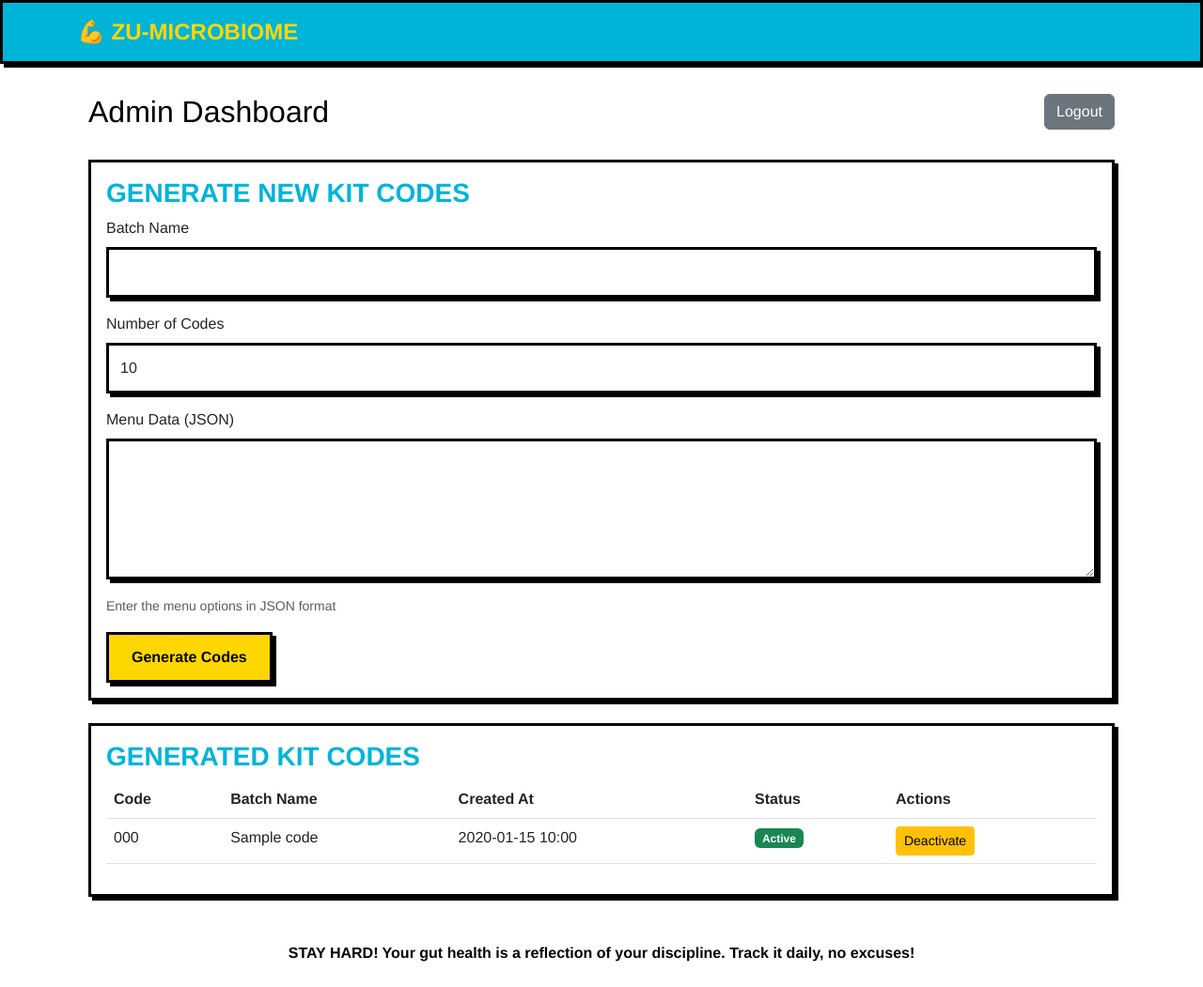
After one commit to dhruv1710/ZuMicrobiome, a Flask app: page /admin/dashboard in a window 1280 px wide. The commit adds this page. Shown: the whole page at 94% size. Run offline with Flask 3, Linux system fonts and the light colour scheme; the visitor is signed in with stand-in values (Sample User, id 1); tables that the repository leaves empty hold one stand-in row (values such as "Sample post"); some libraries are stand-ins or nearby versions; some web fonts are replaced.

Commit message:
Agent query: Can you try logging in with the default admin credentials (username: admin, password: admin123) and check if you can access the admin dashboard?
Add admin authentication and kit code generation features.

Screenshot: https://storage.googleapis.com/screenshot-production-us-central1/423c0b6b-0484-4536-bf4e-8baa424122f3/c1b2ecdb-243b-4aa3-bb86-6218d34ed311.jpg

```diff
--- a/app.py
+++ b/app.py
@@ -1,14 +1,11 @@
 import os
-from flask import Flask, render_template, jsonify, request
+from flask import Flask, render_template, jsonify, request, redirect, url_for, session, flash
 from flask_sqlalchemy import SQLAlchemy
 from sqlalchemy.orm import DeclarativeBase
 import logging
 from datetime import datetime, timedelta
 from sqlalchemy import func
-from cryptography.fernet import Fernet
-from cryptography.hazmat.primitives import hashes
-from cryptography.hazmat.primitives.kdf.pbkdf2 import PBKDF2HMAC
-import base64
+from werkzeug.security import generate_password_hash, check_password_hash
 import json
 
 # Configure logging
@@ -33,6 +30,16 @@ app.config["SQLALCHEMY_ENGINE_OPTIONS"] = {
 
 db.init_app(app)
 
+# Admin authentication decorator
+def admin_required(f):
+    from functools import wraps
+    @wraps(f)
+    def decorated_function(*args, **kwargs):
+        if 'admin_id' not in session:
+            return redirect(url_for('admin_login'))
+        return f(*args, **kwargs)
+    return decorated_function
+
 @app.route('/')
 def index():
     return render_template('index.html')
@@ -43,9 +50,79 @@ def track():
 
 @app.route('/validate-kit/<kit_id>')
 def validate_kit(kit_id):
-    from models import AnonymousUser
+    from models import AnonymousUser, Admin
+    # Check if it's an admin code
+    admin = Admin.query.filter_by(username=kit_id).first()
+    if admin:
+        session['admin_id'] = admin.id
+        return jsonify({"valid": True, "is_admin": True})
+
+    # Check if it's a regular kit
     user = AnonymousUser.query.filter_by(kit_id=kit_id).first()
-    return jsonify({"valid": user is not None})
+    return jsonify({"valid": user is not None, "is_admin": False})
+
+@app.route('/admin/login', methods=['GET', 'POST'])
+def admin_login():
+    if request.method == 'POST':
+        from models import Admin
+        username = request.form.get('username')
+        password = request.form.get('password')
+
+        admin = Admin.query.filter_by(username=username).first()
+        if admin and check_password_hash(admin.password_hash, password):
+            session['admin_id'] = admin.id
+            return redirect(url_for('admin_dashboard'))
+
+        flash('Invalid credentials', 'error')
+    return render_template('admin/login.html')
+
+@app.route('/admin/logout')
+def admin_logout():
+    session.pop('admin_id', None)
+    return redirect(url_for('index'))
+
+@app.route('/admin/dashboard')
+@admin_required
+def admin_dashboard():
+    from models import KitCode
+    kit_codes = KitCode.query.order_by(KitCode.created_at.desc()).all()
+    return render_template('admin/dashboard.html', kit_codes=kit_codes)
+
+@app.route('/admin/generate-codes', methods=['POST'])
+@admin_required
+def generate_kit_codes():
+    from models import KitCode, AnonymousUser
+    batch_name = request.form.get('batch_name')
+    quantity = int(request.form.get('quantity', 10))
+    menu_data = request.form.get('menu_data')
+
+    try:
+        menu_json = json.loads(menu_data) if menu_data else {}
+    except json.JSONDecodeError:
+        flash('Invalid JSON format for menu data', 'error')
+        return redirect(url_for('admin_dashboard'))
+
+    for _ in range(quantity):
+        kit_code = KitCode(
+            code=AnonymousUser.generate_kit_id(),
+            batch_name=batch_name,
+            menu_data=menu_json,
+            created_by=session['admin_id']
+        )
+        db.session.add(kit_code)
+
+    db.session.commit()
+    flash(f'Successfully generated {quantity} new kit codes', 'success')
+    return redirect(url_for('admin_dashboard'))
+
+@app.route('/admin/toggle-code/<int:code_id>', methods=['POST'])
+@admin_required
+def toggle_kit_code(code_id):
+    from models import KitCode
+    kit_code = KitCode.query.get_or_404(code_id)
+    kit_code.is_active = not kit_code.is_active
+    db.session.commit()
+    return redirect(url_for('admin_dashboard'))
 
 @app.route('/generate-kit', methods=['POST'])
 def generate_kit():
@@ -244,6 +321,18 @@ with app.app_context():
     import models
     db.create_all()
 
+    # Create a default admin account if it doesn't exist
+    from models import Admin
+    admin = Admin.query.filter_by(username='admin').first()
+    if not admin:
+        admin = Admin(
+            username='admin',
+            password_hash=generate_password_hash('admin123')
+        )
+        db.session.add(admin)
+        db.session.commit()
+        logging.info("Created default admin account: username='admin', password='admin123'")
+
     # Create a test kit ID if it doesn't exist
     from models import AnonymousUser
     test_kit = AnonymousUser.query.filter_by(kit_id='TEST123456').first()
--- a/pyproject.toml
+++ b/pyproject.toml
@@ -8,7 +8,10 @@ dependencies = [
     "email-validator>=2.2.0",
     "flask>=3.1.0",
     "flask-sqlalchemy>=3.1.1",
+    "google-auth>=2.37.0",
+    "gspread>=6.1.4",
     "gunicorn>=23.0.0",
+    "pandas>=2.2.3",
     "psycopg2-binary>=2.9.10",
     "sqlalchemy>=2.0.37",
 ]
--- /dev/null
+++ b/templates/admin/dashboard.html
@@ -0,0 +1,78 @@
+{% extends "base.html" %}
+
+{% block content %}
+<div class="container">
+    <div class="row mb-4">
+        <div class="col">
+            <h2>Admin Dashboard</h2>
+        </div>
+        <div class="col text-end">
+            <a href="{{ url_for('admin_logout') }}" class="btn btn-secondary">Logout</a>
+        </div>
+    </div>
+
+    <!-- Kit Code Generation -->
+    <div class="card mb-4">
+        <div class="card-body">
+            <h3 class="card-title">Generate New Kit Codes</h3>
+            <form method="POST" action="{{ url_for('generate_kit_codes') }}">
+                <div class="mb-3">
+                    <label for="batch_name" class="form-label">Batch Name</label>
+                    <input type="text" class="form-control" id="batch_name" name="batch_name" required>
+                </div>
+                <div class="mb-3">
+                    <label for="quantity" class="form-label">Number of Codes</label>
+                    <input type="number" class="form-control" id="quantity" name="quantity" min="1" max="100" value="10">
+                </div>
+                <div class="mb-3">
+                    <label for="menu_data" class="form-label">Menu Data (JSON)</label>
+                    <textarea class="form-control" id="menu_data" name="menu_data" rows="5"></textarea>
+                    <small class="text-muted">Enter the menu options in JSON format</small>
+                </div>
+                <button type="submit" class="btn btn-primary">Generate Codes</button>
+            </form>
+        </div>
+    </div>
+
+    <!-- Kit Codes List -->
+    <div class="card">
+        <div class="card-body">
+            <h3 class="card-title">Generated Kit Codes</h3>
+            <div class="table-responsive">
+                <table class="table">
+                    <thead>
+                        <tr>
+                            <th>Code</th>
+                            <th>Batch Name</th>
+                            <th>Created At</th>
+                            <th>Status</th>
+                            <th>Actions</th>
+                        </tr>
+                    </thead>
+                    <tbody>
+                        {% for code in kit_codes %}
+                        <tr>
+                            <td>{{ code.code }}</td>
+                            <td>{{ code.batch_name }}</td>
+                            <td>{{ code.created_at.strftime('%Y-%m-%d %H:%M') }}</td>
+                            <td>
+                                <span class="badge {% if code.is_active %}bg-success{% else %}bg-danger{% endif %}">
+                                    {{ 'Active' if code.is_active else 'Inactive' }}
+                                </span>
+                            </td>
+                            <td>
+                                <form method="POST" action="{{ url_for('toggle_kit_code', code_id=code.id) }}" style="display: inline;">
+                                    <button type="submit" class="btn btn-sm btn-warning">
+                                        {{ 'Deactivate' if code.is_active else 'Activate' }}
+                                    </button>
+                                </form>
+                            </td>
+                        </tr>
+                        {% endfor %}
+                    </tbody>
+                </table>
+            </div>
+        </div>
+    </div>
+</div>
+{% endblock %}
```
Also changed, not shown: models.py (+16 -0 lines), templates/admin/login.html (added, +26 -0 lines), templates/index.html (+21 -7 lines), 2 other files.
